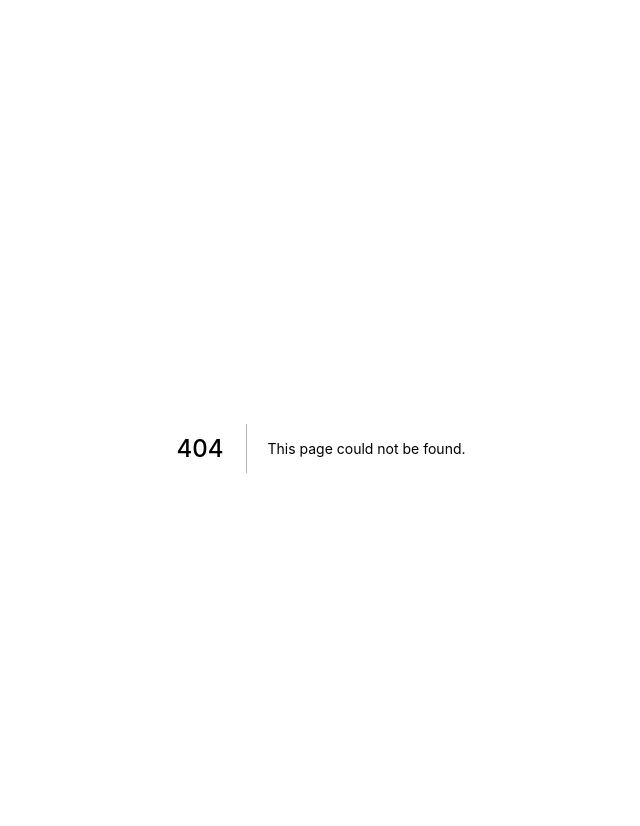
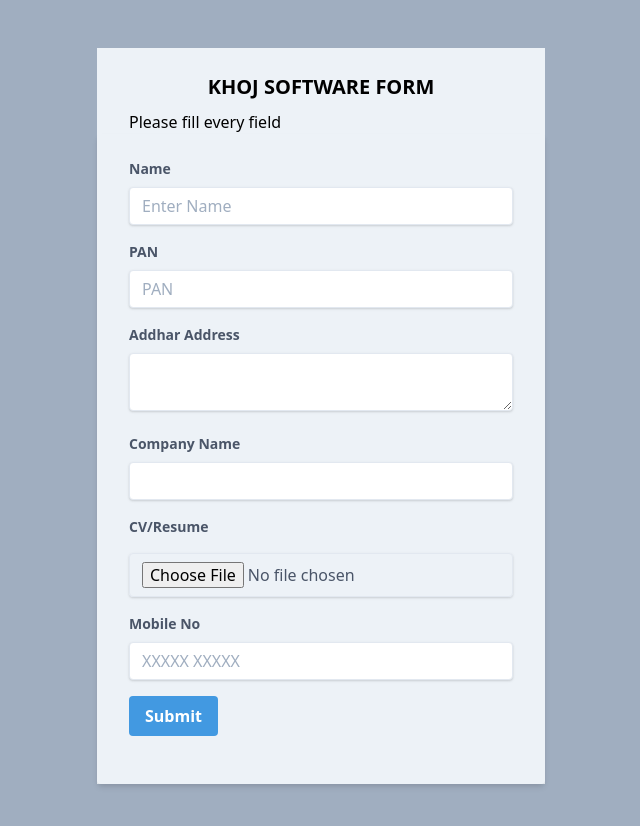
Before and after one commit to shuvo151dey/KhojForm, a Next.js app: page /form in a window 1280 px wide. Before the commit this address had no page. Shown: the top 826 px of the page, without its empty margins (319-959 px from the left). Built offline with nearby package versions, Linux system fonts and the light colour scheme.

Commit message:
Add files via upload

```diff
--- /dev/null
+++ b/pages/form.js
@@ -0,0 +1,132 @@
+import React from 'react'
+import { useForm } from 'react-hook-form'
+
+//name /Pan/addhar/company name/CV/ mobile number /Area
+export default function Form() {
+    const { register, handleSubmit, errors } = useForm({
+        mode: 'onBlur',
+        reValidateMode: 'onChange',
+        submitFocusError: true,
+        validateCriteriaMode: 'firstError',
+    })
+    const submitHandler = (event) => {
+        event.preventDefault()
+        fetch('/api/updateSheet/', {
+            method: 'POST',
+            headers: {
+                Accept: 'application/json',
+                'Content-Type': 'application/json',
+            },
+            body: JSON.stringify({
+                name: 'ABD',
+                phone: '78895613',
+                address: 'abc',
+                PAN: '78946613',
+            }),
+        })
+    }
+    return (
+        <div className="w-full bg-gray-200 max-w-md title-center">
+            <h2 className="block font-bold text-center pt-6 text-xl mb-2"> KHOJ SOFTWARE FORM</h2>
+            <div className="pl-8 mt-2">Please fill every field</div>
+            <form
+                className="shadow-md rounded px-8 pt-6 pb-8 mb-4"
+                onSubmit={(e) => handleSubmit(submitHandler(e))}
+            >
+                <div className="mb-4">
+                    <label className="block text-gray-700 text-sm font-bold mb-2" htmlFor="name">
+                        Name
+                    </label>
+                    <input
+                        className="shadow appearance-none border rounded w-full py-2 px-3 text-gray-700 leading-tight focus:outline-none focus:shadow-outline"
+                        type="text"
+                        name="name"
+                        placeholder="Enter Name"
+                        ref={register({ required: true, maxLength: 80 })}
+                    />
+                    {errors.name && <span className="text-red-500">Please enter Name</span>}
+                </div>
+                <div className="mb-4">
+                    <label className="block text-gray-700 text-sm font-bold mb-2" htmlFor="PAN">
+                        PAN
+                    </label>
+                    <input
+                        className="shadow appearance-none border rounded w-full py-2 px-3 text-gray-700 leading-tight focus:outline-none focus:shadow-outline"
+                        type="text"
+                        name="PAN"
+                        placeholder="PAN"
+                        ref={register({ required: true, pattern: /[A-Z]{5}[0-9]{4}[A-Z]{1}/ })}
+                    />
+                    {errors.PAN && <span className="text-red-500">Enter PAN</span>}
+                </div>
+                <div className="mb-4">
+                    <label
+                        className="block text-gray-700 text-sm font-bold mb-2"
+                        htmlFor="Addhar Address"
+                    >
+                        Addhar Address
+                    </label>
+                    <textarea
+                        className="shadow appearance-none border rounded w-full py-2 px-3 text-gray-700 leading-tight focus:outline-none focus:shadow-outline"
+                        name="Address"
+                        ref={register({ required: true })}
+                    ></textarea>
+                    {errors.Address && <span className="text-red-500">Enter Addhar Address</span>}
+                </div>
+                <div className="mb-4">
+                    <label
+                        className="block text-gray-700 text-sm font-bold mb-2"
+                        htmlFor="Company Name"
+                    >
+                        Company Name
+                    </label>
+                    <input
+                        className="shadow appearance-none border rounded w-full py-2 px-3 text-gray-700 leading-tight focus:outline-none focus:shadow-outline"
+                        type="text"
+                        name="CompanyName"
+                        ref={register({ required: true })}
+                    />
+                    {errors.CompanyName && <span className="text-red-500">Enter Company Name</span>}
+                </div>
+                <div className="mb-4">
+                    <label className="block text-gray-700 text-sm font-bold mb-2" htmlFor="CV">
+                        CV/Resume
+                    </label>
+                </div>
+                <div className="mb-4">
+                    <input
+                        className="shadow appearance-none border rounded w-full py-2 px-3 text-gray-700 leading-tight focus:outline-none focus:shadow-outline"
+                        type="file"
+                        name="CV"
+                        ref={register({ required: true })}
+                    />
+                    {errors.CV && <span className="text-red-500">Enter your CV</span>}
+                </div>
+                <div className="mb-4">
+                    <label
+                        className="block text-gray-700 text-sm font-bold mb-2"
+                        htmlFor="mobile_no"
+                    >
+                        Mobile No
+                    </label>
+                    <input
+                        className="shadow appearance-none border rounded w-full py-2 px-3 text-gray-700 leading-tight focus:outline-none focus:shadow-outline"
+                        type="tel"
+                        name="mobile_no"
+                        placeholder="XXXXX XXXXX"
+                        ref={register({ required: true, maxLength: 12 })}
+                    />
+                    {errors.mobile_no && <span className="text-red-500">Enter your mobile no</span>}
+                </div>
+                <div className="mb-4">
+                    <button
+                        className="bg-blue-500 hover:bg-blue-700 text-white font-bold py-2 px-4 rounded focus:outline-none focus:shadow-outline"
+                        type="submit"
+                    >
+                        Submit
+                    </button>
+                </div>
+            </form>
+        </div>
+    )
+}
```
